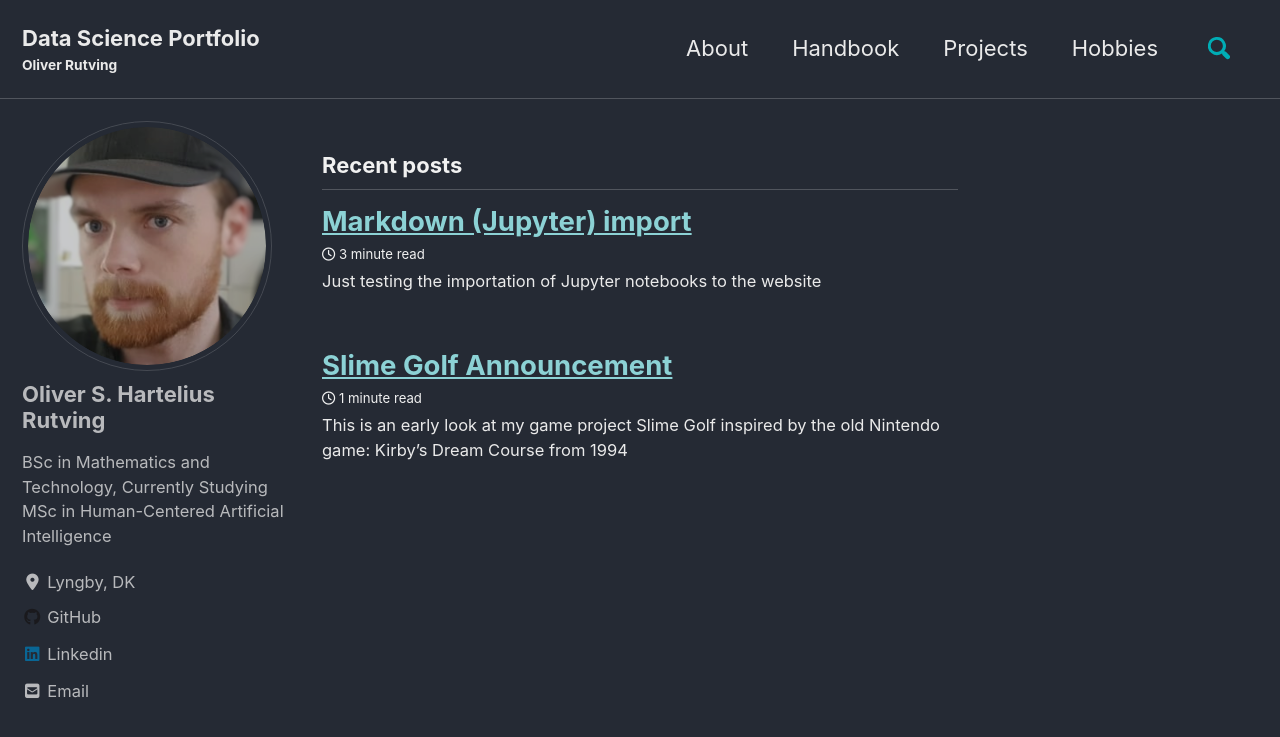
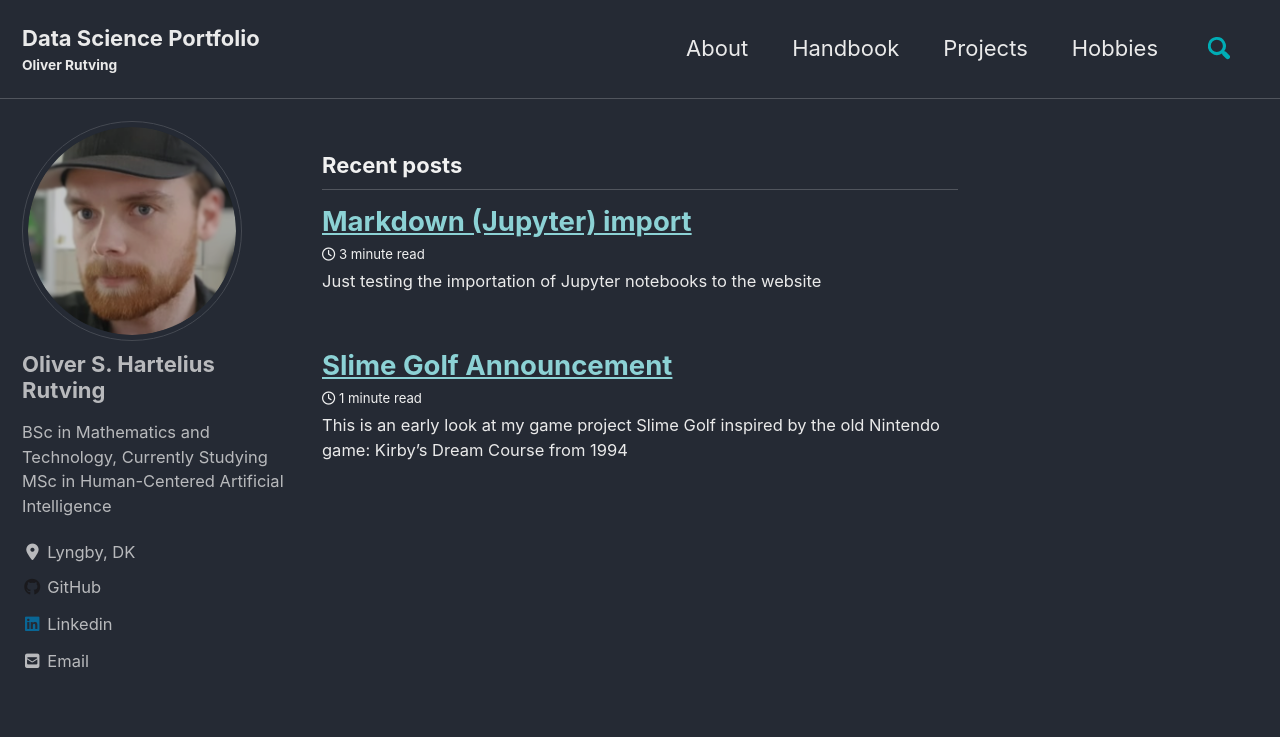
Before and after one commit to oliv2079/oliv2079.github.io, a Jekyll site: the page built from index.html, in a window 1280 px wide and 900 px high. Shown: the top 737 px of the window. Built offline with Jekyll 4.4.1, drawn with Linux system fonts in a browser that asks for light colours; cached includes are drawn as plain includes; nearby versions of some CDN libraries; the list of posts is cut into pages by our own code.

Commit message:
Update _sidebar.scss

```diff
--- a/_sass/minimal-mistakes/_sidebar.scss
+++ b/_sass/minimal-mistakes/_sidebar.scss
@@ -127,8 +127,8 @@
   }
 
   img {
-    max-width: 250px;
-    border-radius: 50%;
+    max-width: 220px;
+    border-radius: 100%;
 
     @include breakpoint($large) {
       padding: 5px;
```
